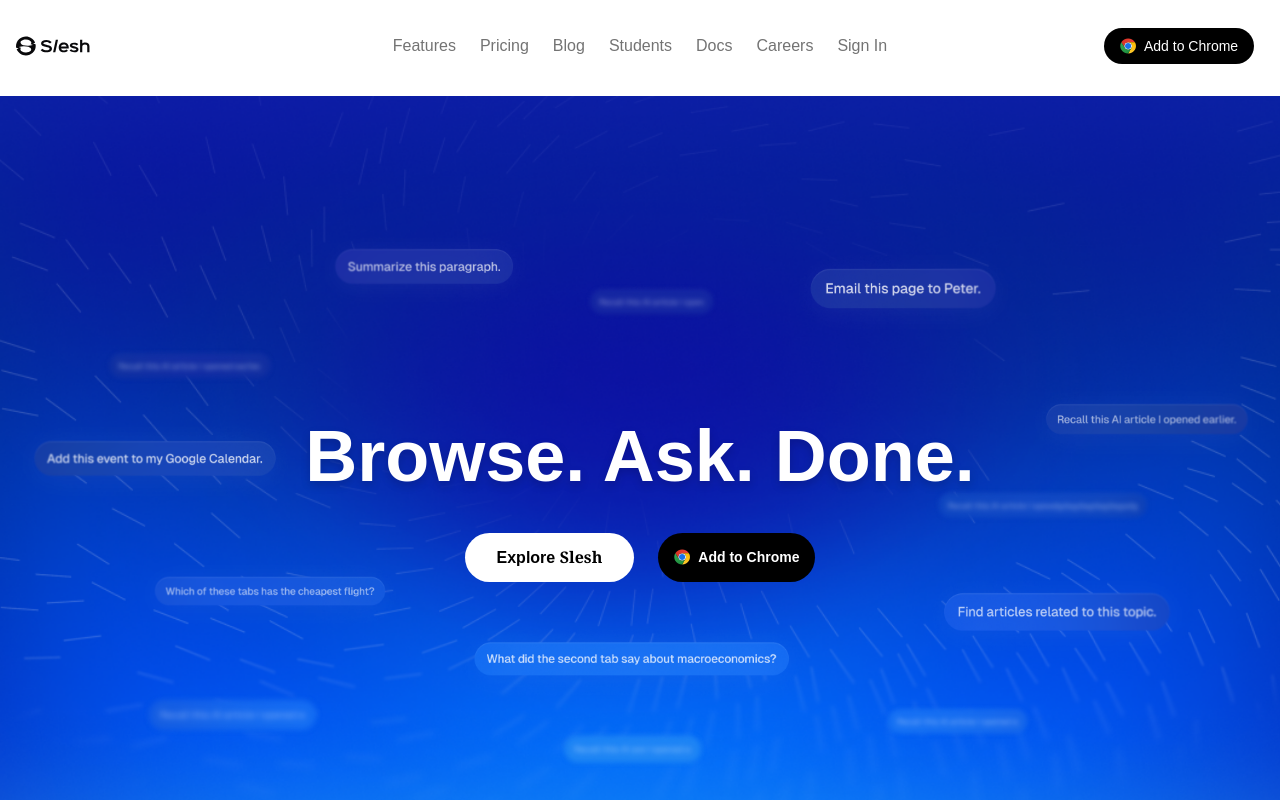
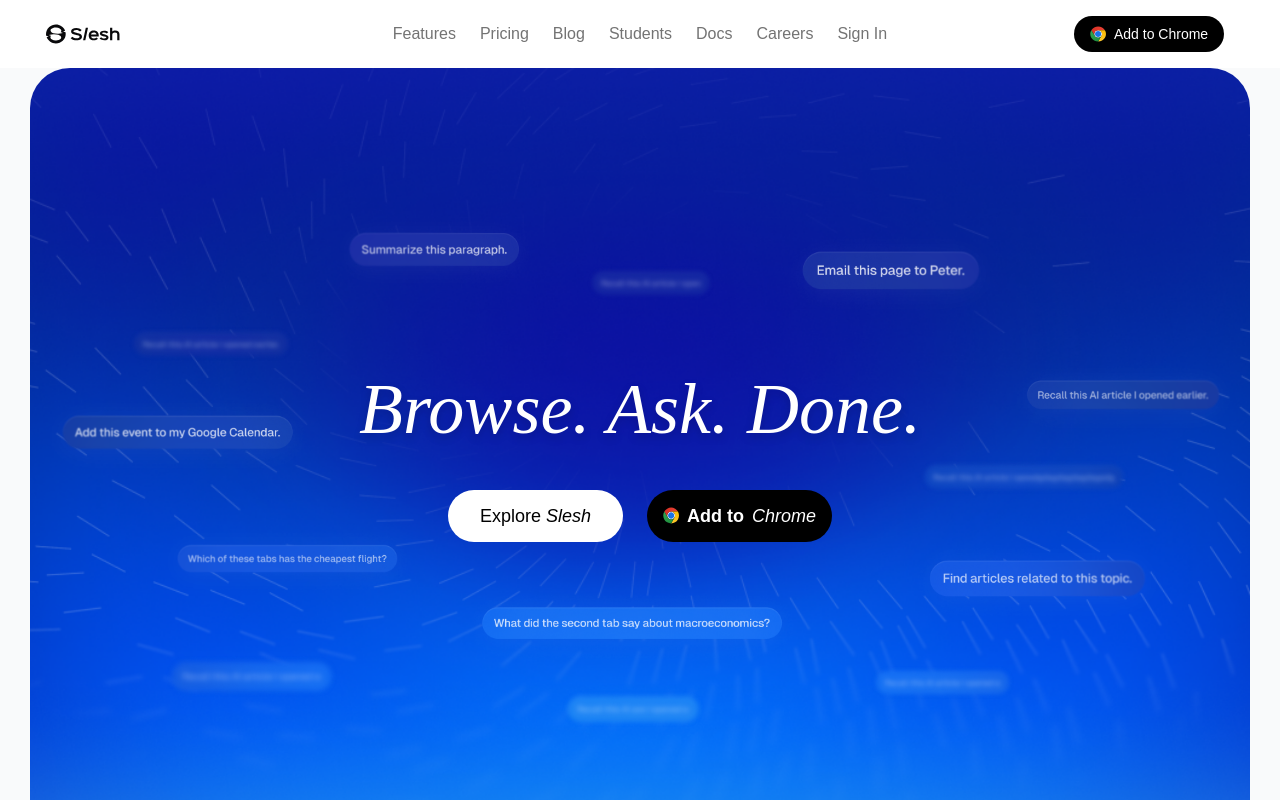
Before and after one commit to mubashirhussan/slesh-frontend, a Next.js app: page / in a window 1280 px wide. Shown: the top 800 px of the page. Built offline with nearby package versions, Linux system fonts and the light colour scheme.

Commit message:
update hero section

```diff
--- a/app/globals.css
+++ b/app/globals.css
@@ -80,7 +80,7 @@ html {
   width: 100%;
   height: 100%;
   position: relative;
-  /* border-radius: 40px; */
+  border-radius: 40px;
   overflow: hidden;
   background-image: url("/Hero-bg.png");
   background-size: cover;
--- a/app/layout.tsx
+++ b/app/layout.tsx
@@ -15,7 +15,7 @@ const geistMono = Geist_Mono({
 });
 
 export const metadata: Metadata = {
-  title: "Create Next App",
+  title: "Slesh - AI Browsing Assistant to summarize automate and navigate ",
   description: "Generated by create next app",
 };
 
--- a/components/Navbar.tsx
+++ b/components/Navbar.tsx
@@ -20,9 +20,9 @@ export default function Navbar() {
   }, [pathname]);
 
   return (
-    <header className="mb-24">
-      <nav className="fixed top-0 z-40 w-full py-4 border-zinc-200 bg-white/85 backdrop-blur">
-        <div className="navbar-grid mx-auto w-full max-w-7xl items-center gap-6 px-4 py-3">
+    <header className="mb-[68px] ">
+      <nav className="fixed top-0 md:px-[30px] z-40 w-full py-4 border-zinc-200 bg-white/85 backdrop-blur">
+        <div className="navbar-grid mx-auto w-full items-center gap-6 px-4 ">
           <div className="md:w-40 w-full">
             <Link href="/" className="flex items-center gap-2">
               <Image
--- a/components/sections/Hero.tsx
+++ b/components/sections/Hero.tsx
@@ -79,7 +79,7 @@ export default function HeroSection() {
   }, []);
 
   return (
-    <section className="relative h-screen bg-gray-50 flex items-center justify-center">
+    <section className="relative md:px-[30px]  h-screen bg-gray-50 flex items-center justify-center">
       <div
         className="hero-container w-[90%] md:w-[85%] h-[90%]  overflow-hidden relative flex items-center justify-center"
         style={{
@@ -101,9 +101,11 @@ export default function HeroSection() {
 
         {/* Hero content */}
         <div className="relative z-10 flex flex-col items-center text-center gap-8 px-6">
-          <h1 className="hero-text text-5xl md:text-7xl font-extrabold text-white leading-tight drop-shadow-lg">
-            Browse. Ask. Done.
-          </h1>
+       <h1
+  className="font-[Spectral]! font-medium italic text-4xl sm:text-5xl md:text-7xl leading-[88%] sm:leading-[90%] md:leading-[88%] text-center -translate-y-1/4 tracking-[0px] text-white  drop-shadow-lg"
+>
+  Browse. Ask. Done.
+</h1>
 
           <div className="flex gap-6 justify-center flex-wrap">
             {/* Explore Button */}
@@ -111,9 +113,9 @@ export default function HeroSection() {
             <Link href="/#features" scroll={true}>
               <button className="group relative cursor-pointer bg-white hover:text-white text-black px-8 py-3 rounded-full overflow-hidden transition-all duration-500 hover:shadow-[0_0_15px_rgba(0,100,255,0.4)]">
                 {/* text stays above */}
-                <span className="relative z-10  text-md font-semibold">
+                <span className="relative z-10  text-lg font-medium">
                   Explore{" "}
-                  <span className="font-serif text-md font-semibold">
+                  <span className="italic text-lg font-medium">
                     Slesh
                   </span>
                 </span>
@@ -132,7 +134,7 @@ export default function HeroSection() {
               className="relative hidden  items-center gap-2 overflow-hidden rounded-full bg-black px-4 py-2 text-sm text-white transition-all duration-500 group md:flex"
             >
               <span className="absolute inset-0 -translate-x-full bg-gradient-to-r from-[#0042d1] to-[#0064ff] transition-transform duration-500 ease-out group-hover:translate-x-0"></span>
-              <span className="relative z-10  text-md font-semibold flex items-center gap-2">
+              <span className="relative z-10  text-lg font-semibold flex items-center gap-2">
                 <Image
                   src="/chrome-icon.svg"
                   alt="Chrome"
@@ -140,7 +142,10 @@ export default function HeroSection() {
                   height={16}
                   className="object-contain"
                 />
-                Add to Chrome
+                Add to
+                 <span className="italic text-lg font-medium">
+                  Chrome
+                  </span>
               </span>
             </Link>
           </div>
```
